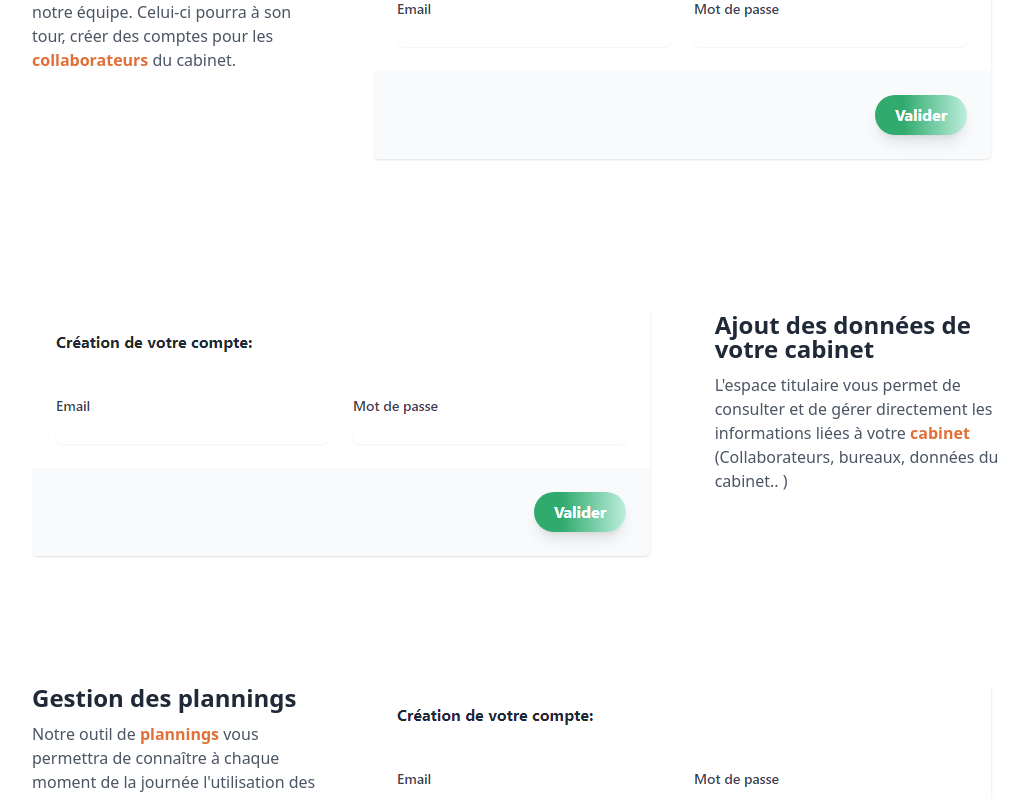
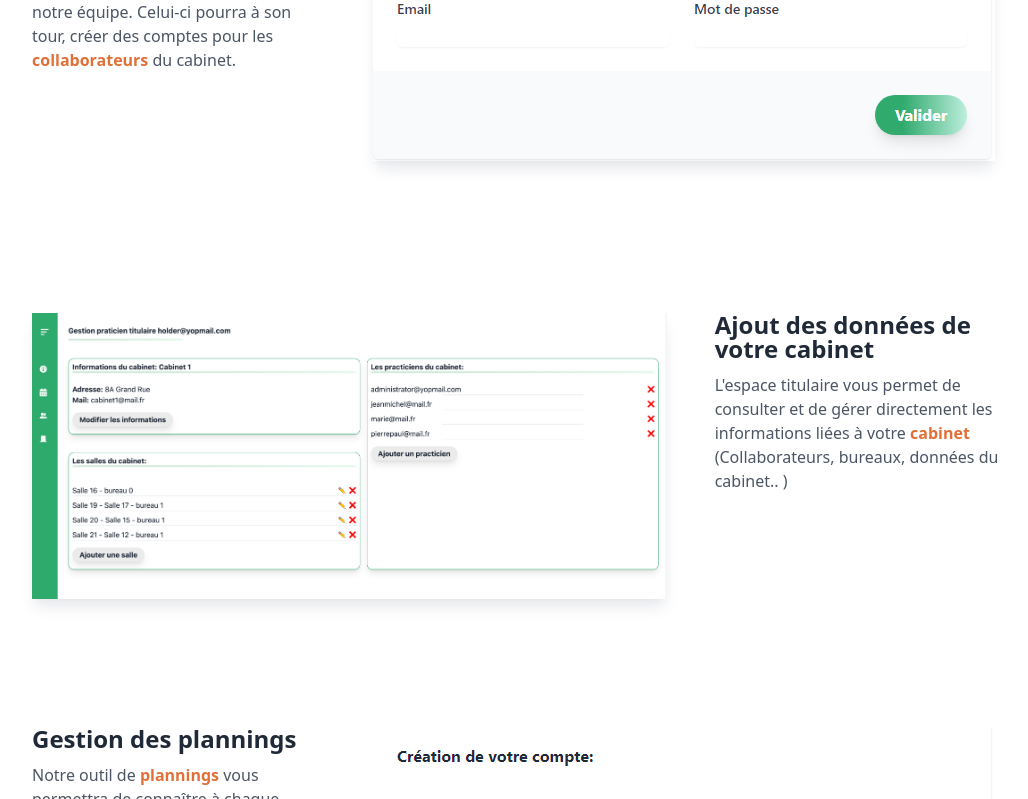
Before and after one commit to MatthiasBlc/Epidaure_Front, a React (Create React App) app: page / in a window 1280 px wide. Shown: the part 1131-1930 px from the top of the page, without its empty margins (120-1148 px from the left). Built offline with nearby package versions, Linux system fonts and the light colour scheme; no server answers.

Commit message:
add img home

```diff
--- a/src/pages/HomePage/Home.js
+++ b/src/pages/HomePage/Home.js
@@ -4,6 +4,7 @@ import { Link, Navigate } from "react-router-dom";
 import { loggedAtom } from "../../services/Atoms/user";
 import Footer from "../../components/Footer/Footer";
 import createAccountLogo from "../../assets/images/createAccountLogo.png";
+import Dashboard from "../../assets/images/Dashboard.png";
 import SVG1 from "./svg/SVG1";
 import SVG0 from "./svg/SVG0";
 
@@ -79,12 +80,12 @@ const Home = () => {
                 </p>
               </div>
               <div className="w-full sm:w-2/3 p-6">
-                <img src={createAccountLogo} />
+                <img className="shadow-lg shadow-gray-200" src={createAccountLogo} />
               </div>
             </div>
             <div className="flex flex-wrap flex-col-reverse sm:flex-row mt-20">
               <div className="w-full sm:w-2/3 p-6 mt-6">
-                <img src={createAccountLogo} />
+                <img className="shadow-lg shadow-gray-200" src={Dashboard} />
               </div>
               <div className="w-full sm:w-1/3 p-6 mt-6">
                 <div className="align-middle">
```
Also changed, not shown: src/assets/images/Dashboard.png (added).
